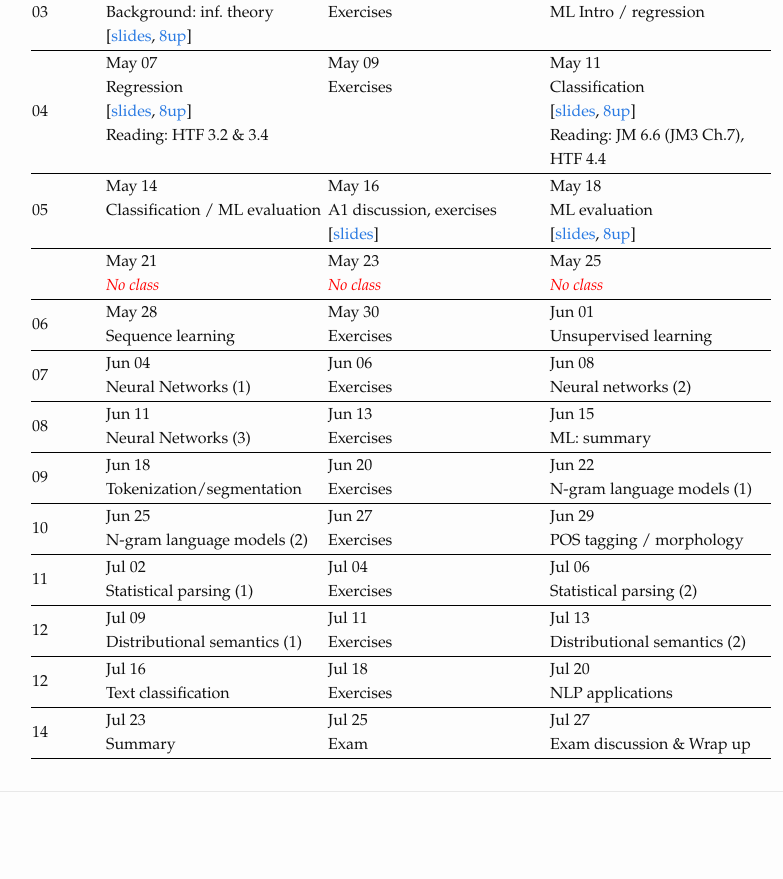
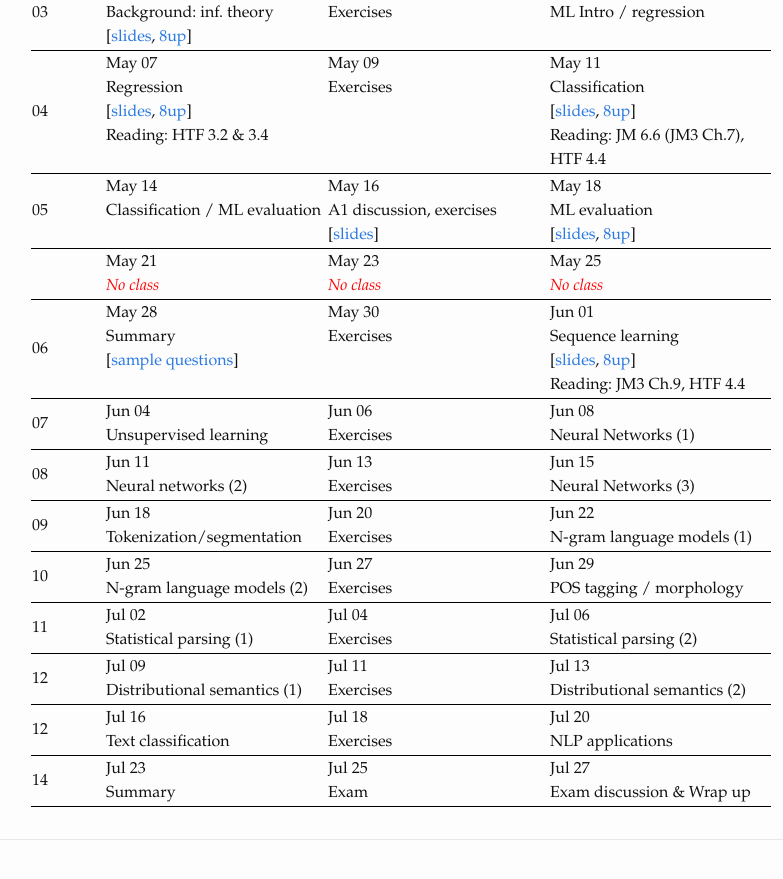
Before and after one commit to snlp2018/snlp2018.github.io, a Jekyll site: the page built from schedule.md, in a window 1280 px wide and 900 px high, scrolled down 641 px. Shown: the top 879 px of the window, without its empty margins (239-1022 px from the left). Built offline with Jekyll 4.4.1, drawn with Linux system fonts in a browser that asks for light colours; before the commit the page ends 1493 px from its top, so only the background shows below that.

Commit message:
Update schedule, add slides/sample questions.

```diff
--- a/_data/schedule.yml
+++ b/_data/schedule.yml
@@ -77,27 +77,33 @@
 - week: "06"
   dates:
     May 28:
-      topic: Sequence learning
+      topic: Summary
+      links:
+        "sample questions": practice-questions.pdf
     May 30:
       topic: Exercises
     Jun 01:
-      topic: Unsupervised learning
+      topic: Sequence learning
+      reading: "JM3 Ch.9, HTF 4.4"
+      links:
+        slides: slides/classification.pdf
+        8up: slides/classification-handout.pdf
 - week: "07"
   dates:
     Jun 04:
-      topic: Neural Networks (1)
+      topic: Unsupervised learning
     Jun 06:
       topic: Exercises
     Jun 08:
-      topic: Neural networks (2)
+      topic: Neural Networks (1)
 - week: "08"
   dates:
     Jun 11:
-      topic: Neural Networks (3)
+      topic: Neural networks (2)
     Jun 13:
       topic: Exercises
     Jun 15:
-      topic: "ML: summary"
+      topic: Neural Networks (3)
 - week: "09"
   dates:
     Jun 18:
```
Also changed, not shown: 4 other files.
